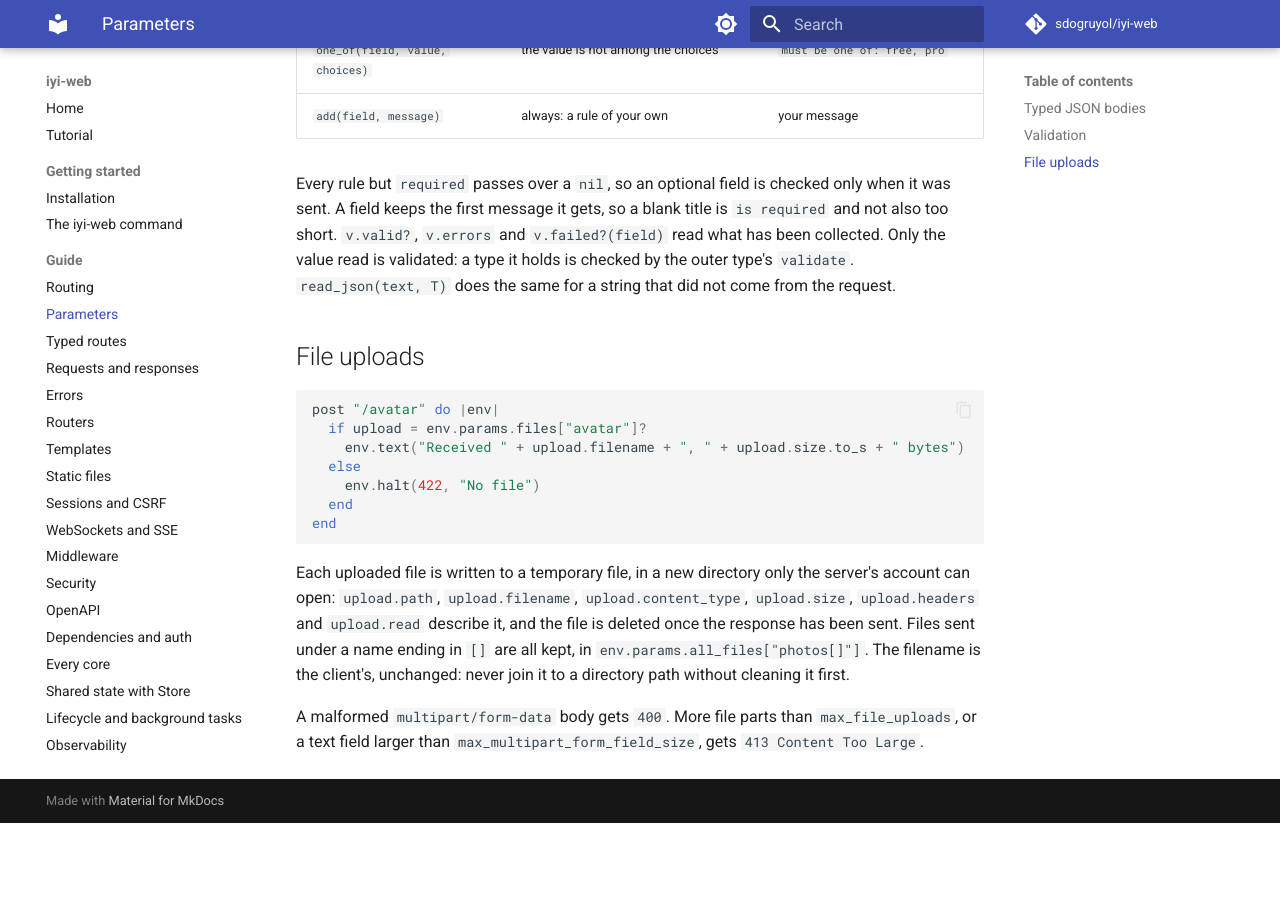
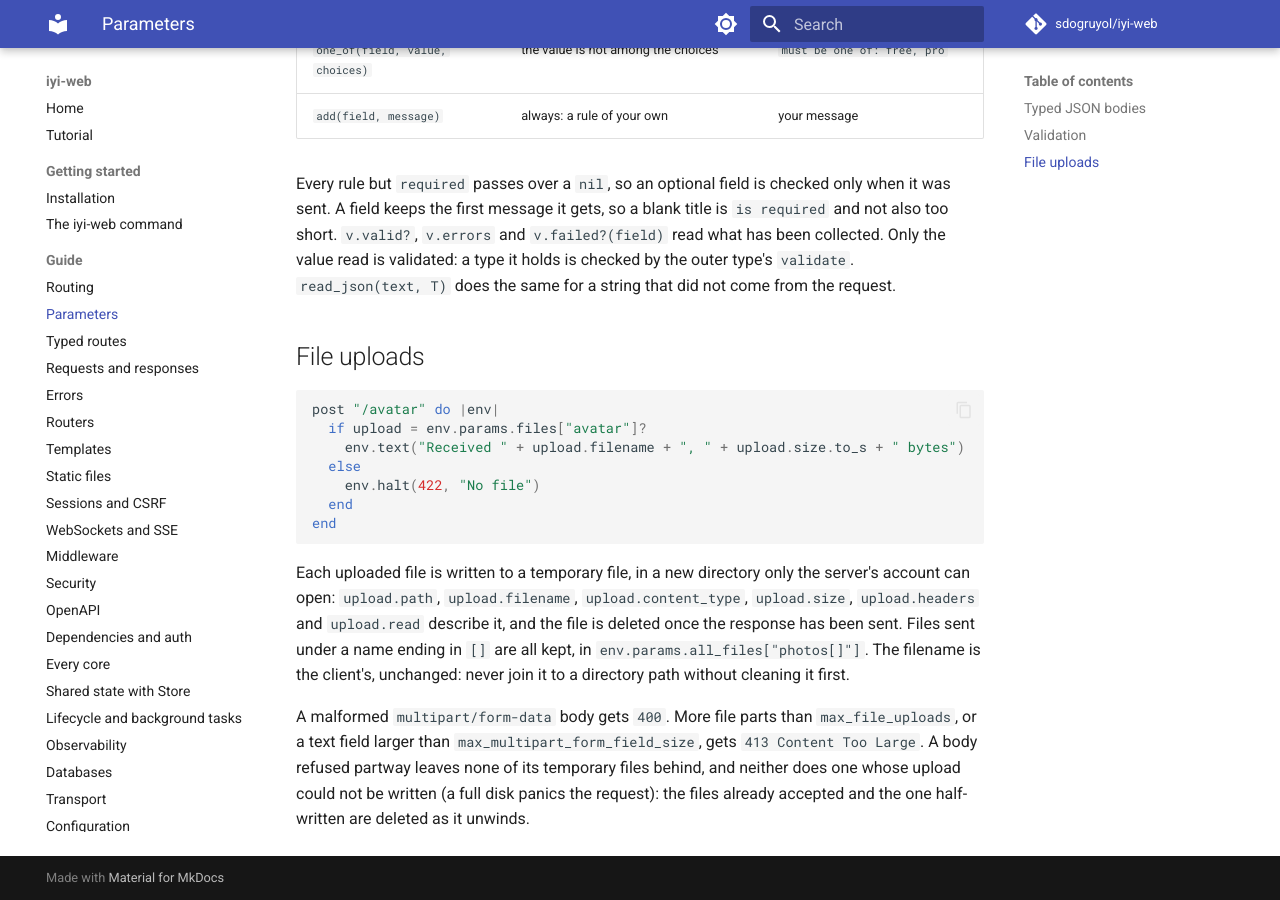
Before and after one commit to sdogruyol/iyi-web, an MkDocs documentation site: the page built from docs/parameters.md, in a window 1280 px wide and 900 px high, scrolled down 3188 px. Built offline with MkDocs 1.6.1 and Material for MkDocs 9.7.7, drawn with Linux system fonts in a browser that asks for light colours; comment, search, counter and statistics services are not loaded; before the commit the page ends 4011 px from its top, so only the background shows below that.

Commit message:
Delete an upload's temporary files when writing one panics
A failed File.open or write (a full disk) panics, and the file being
written and those already accepted were in no list Params#cleanup sees,
so their spool directories stayed. parse_multipart and read_part now
delete them with defer unless the parse succeeds. The streaming
parse_multipart takes an optional spool: block that opens a part's file.

```diff
--- a/docs/parameters.md
+++ b/docs/parameters.md
@@ -157,4 +157,7 @@ never join it to a directory path without cleaning it first.
 
 A malformed `multipart/form-data` body gets `400`. More file parts than
 `max_file_uploads`, or a text field larger than
-`max_multipart_form_field_size`, gets `413 Content Too Large`.
+`max_multipart_form_field_size`, gets `413 Content Too Large`. A body
+refused partway leaves none of its temporary files behind, and neither does
+one whose upload could not be written (a full disk panics the request): the
+files already accepted and the one half-written are deleted as it unwinds.
```
Also changed, not shown: 2 other files.
